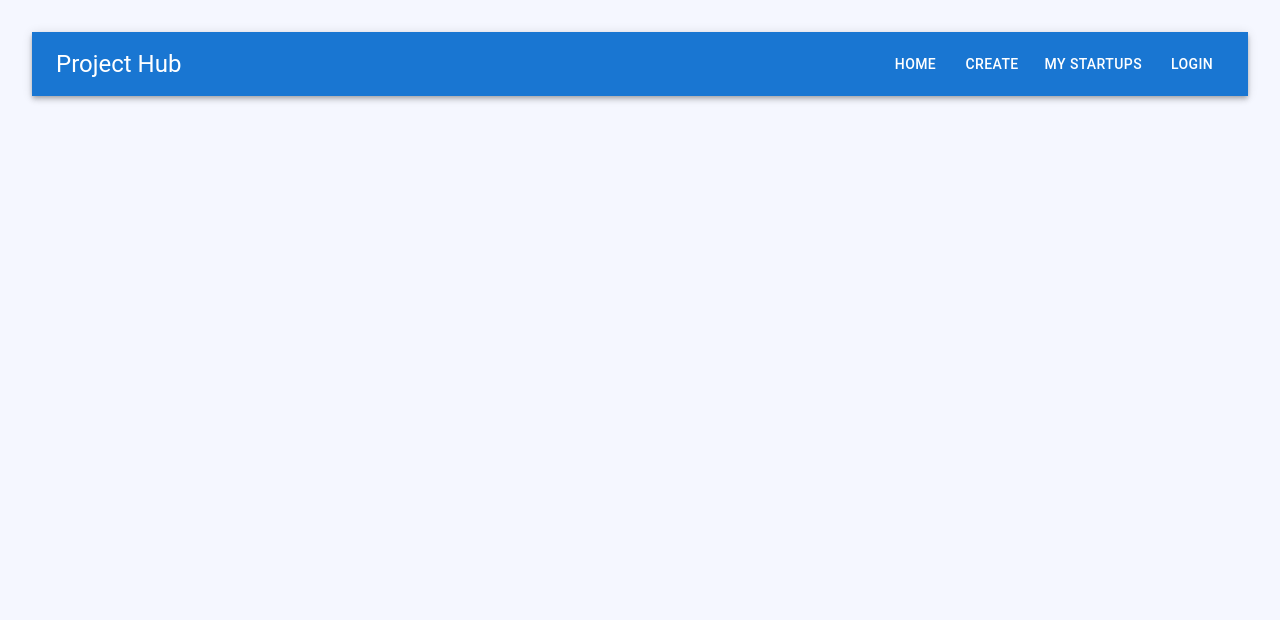
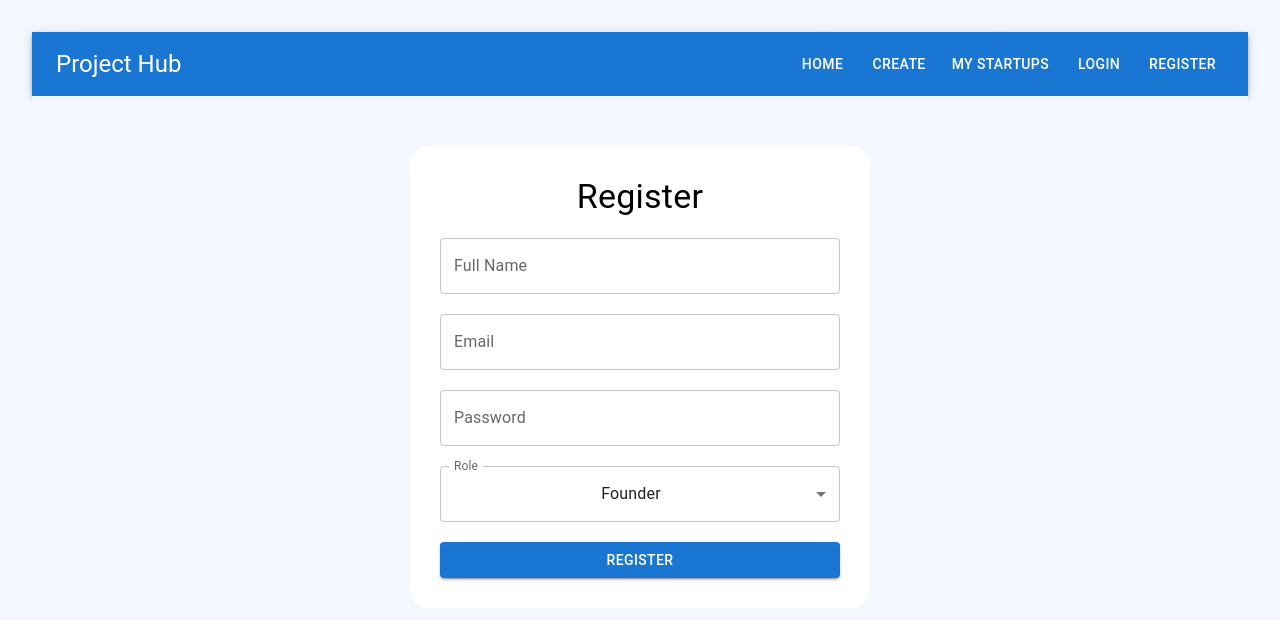
Before and after one commit to smrrvv1/pitchflow-frontend, a React (Vite) app: page /register in a window 1280 px wide. Shown: the top 620 px of the page. Built offline with nearby package versions, Linux system fonts and the light colour scheme.

Commit message:
fix problems

```diff
--- a/src/App.tsx
+++ b/src/App.tsx
@@ -5,6 +5,7 @@ import { LoginPage } from './pages/LoginPage/LoginPage';
 import { CreateStartupPage } from './pages/CreateStartupPage/CreateStartupPage';
 import { MyStartupsPage } from './pages/MyStartupsPage/MyStartupsPage';
 import { Header } from './components/Header/Header';
+import { RegisterPage } from './pages/RegisterPage/RegisterPage';
 
 function App() {
   return (
@@ -15,6 +16,7 @@ function App() {
       <Route path="/login" element={<LoginPage />} />
       <Route path="/create-startup" element={<CreateStartupPage />} />
       <Route path="/my-startups" element={<MyStartupsPage />} />
+      <Route path="/register" element={<RegisterPage />}/>
      </Routes>
     </>
 
--- a/src/components/Header/Header.tsx
+++ b/src/components/Header/Header.tsx
@@ -46,6 +46,12 @@ export const Header = () => {
           >
             Login
           </Button>
+          <Button
+            color="inherit"
+            component={Link}
+            to="/register">
+            Register
+          </Button>
         </div>
       </Toolbar>
     </AppBar>
--- /dev/null
+++ b/src/pages/RegisterPage/RegisterPage.tsx
@@ -0,0 +1,89 @@
+import { useState } from 'react';
+import { Button,MenuItem,TextField,Typography} from '@mui/material';
+import { useNavigate } from 'react-router-dom';
+import { axiosApi } from '../../axiosApi';
+import styles from './styles.module.css';
+
+export const RegisterPage = () => {
+    const navigate = useNavigate()
+
+    const [form, setForm] = useState({
+        full_name: '',
+        email: '',
+        password: '',
+        role: 'founder',
+    })
+
+    const changeForm = (e: React.ChangeEvent<HTMLInputElement>) => {
+        setForm((prevState) => ({
+            ...prevState,
+            [e.target.name]: e.target.value,
+        }))
+    }
+
+    const register = async(e: React.FormEvent) => {
+        e.preventDefault()
+
+        try {
+            await axiosApi.post('/users/',form)
+
+            navigate('/login')
+        } catch (e) {
+            console.log(e)
+        }
+    }
+
+    return (
+        <div className={styles.wrapper}>
+            <form
+                onSubmit={register}
+                className={styles.form}>
+                <Typography
+                    variant="h4"
+                    align="center">
+                    Register
+                </Typography>
+
+                <TextField
+                    label="Full Name"
+                    name="full_name"
+                    value={form.full_name}
+                    onChange={changeForm}/>
+
+                <TextField
+                    label="Email"
+                    name="email"
+                    value={form.email}
+                    onChange={changeForm}/>
+
+                <TextField
+                    label="Password"
+                    name="password"
+                    type="password"
+                    value={form.password}
+                    onChange={changeForm}/>
+
+                <TextField
+                    select
+                    label="Role"
+                    name="role"
+                    value={form.role}
+                    onChange={changeForm}>
+                    <MenuItem value="founder">
+                        Founder
+                    </MenuItem>
+
+                    <MenuItem value="investor">
+                        Investor
+                    </MenuItem>
+                </TextField>
+
+                <Button
+                    type="submit"
+                    variant="contained">
+                    Register
+                </Button>
+            </form>
+        </div>
+    )
+}
--- /dev/null
+++ b/src/pages/RegisterPage/styles.module.css
@@ -0,0 +1,16 @@
+.wrapper {
+    background: rgb(245, 247, 255);
+    min-height: 800px;
+    padding-top: 50px;
+}
+
+.form {
+    width: 400px;
+    margin: 0 auto;
+    display: flex;
+    flex-direction: column;
+    gap: 20px;
+    background: rgb(255, 255, 255);
+    padding: 30px;
+    border-radius: 20px;
+}
```
